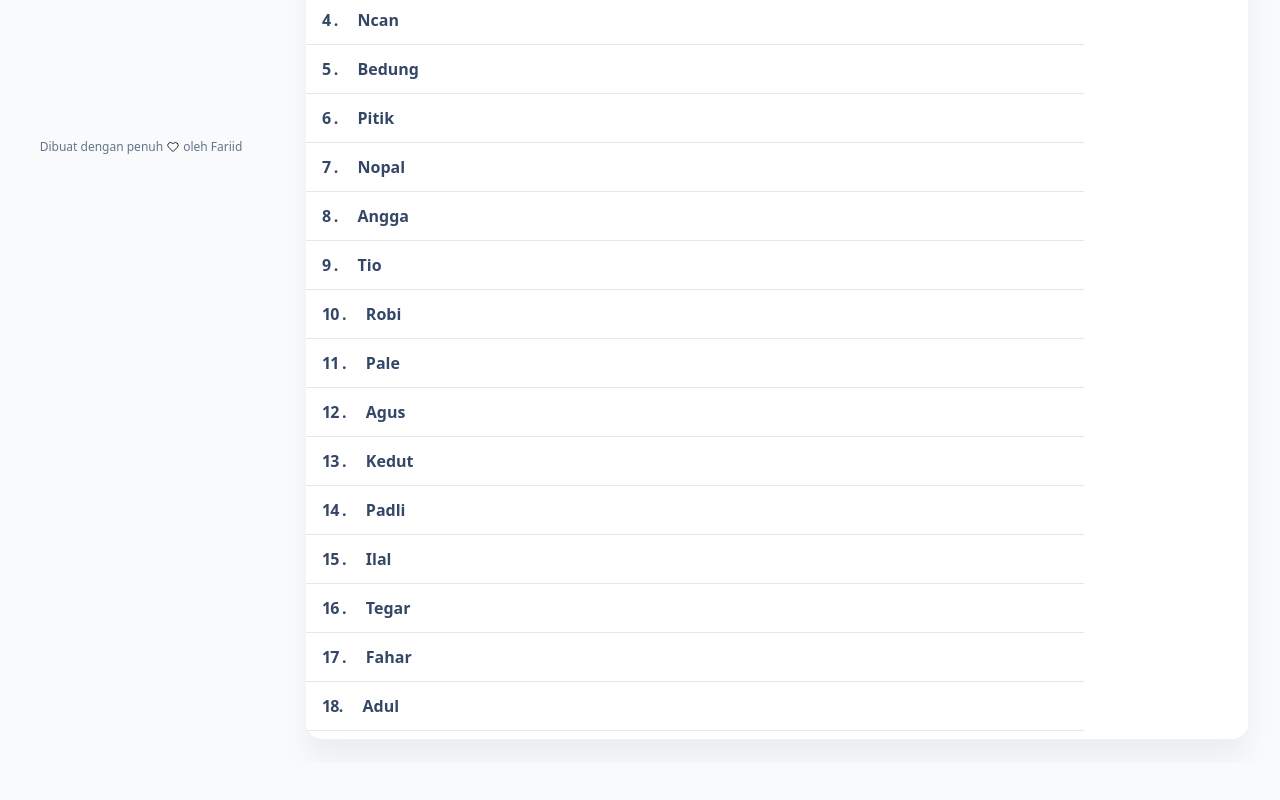
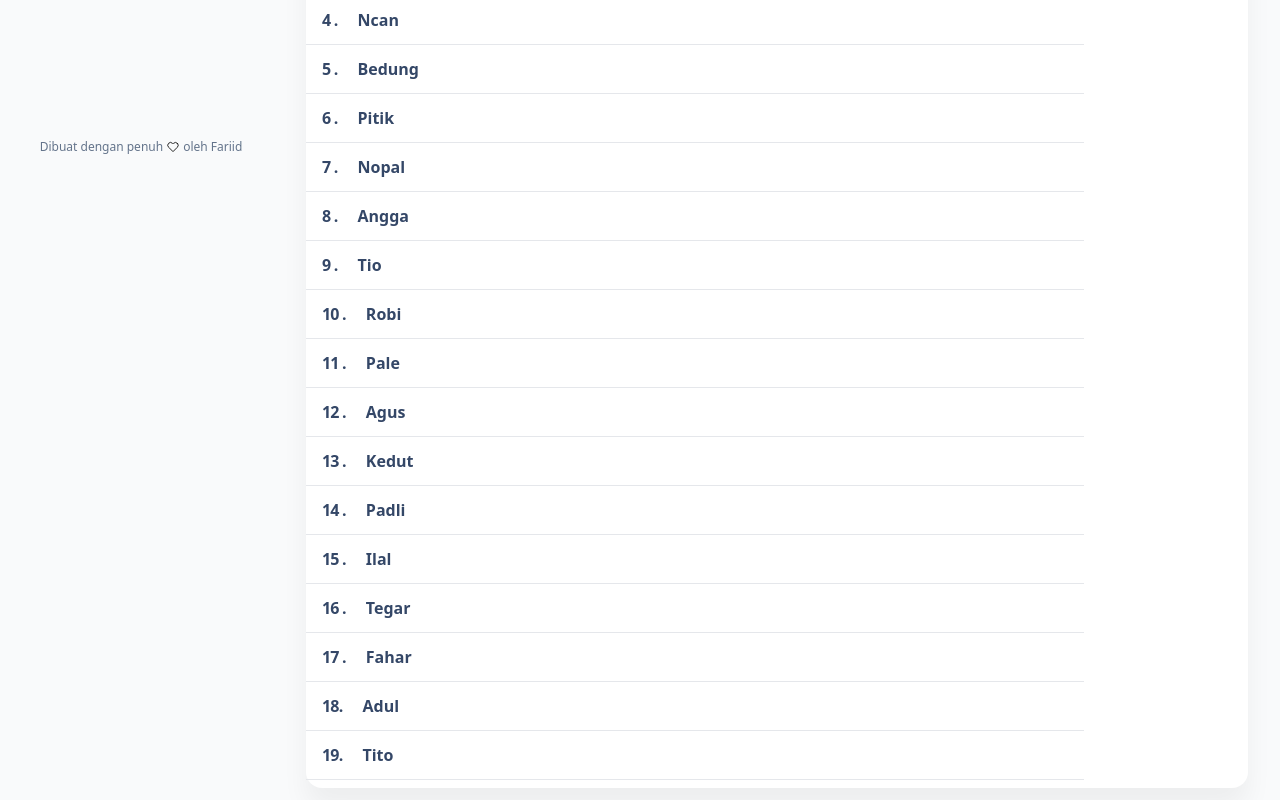
Before and after one commit to denfasyah/Bukber-Akbar, a website: page build/pages/angkatan2017.html in a window 1280 px wide. Shown: the part 386-1186 px from the top of the page. Before the commit the page ends 1149 px from the top, so only its background shows below. Drawn offline with nearby package versions, Linux system fonts and the light colour scheme.

Commit message:
Update angkatan2017.html

```diff
--- a/build/pages/angkatan2017.html
+++ b/build/pages/angkatan2017.html
@@ -433,6 +433,17 @@
                           </div>
                         </td>
                       </tr>
+                       <!-- 19-->
+                      <tr>
+                        <td class="w-full p-2 align-middle bg-transparent border-b whitespace-nowrap shadow-transparent">
+                          <div class="flex px-2 py-1">
+                            <div class="flex justify-center">
+                                <h1 class="mb-0 text-md leading-normal font-bold mr-5">19.</h1>
+                              <h6 class="mb-0 text-md leading-normal font-bold">Tito</h6>
+                            </div>
+                          </div>
+                        </td>
+                      </tr>
 
 
 
```
